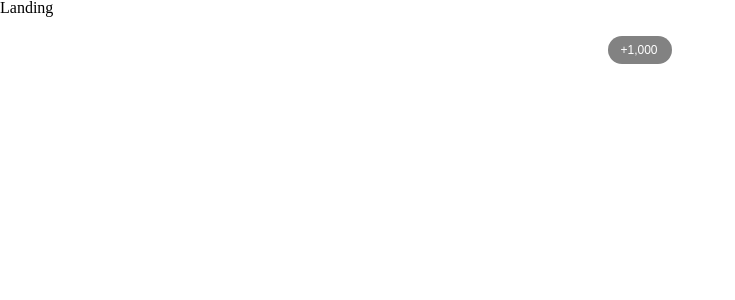
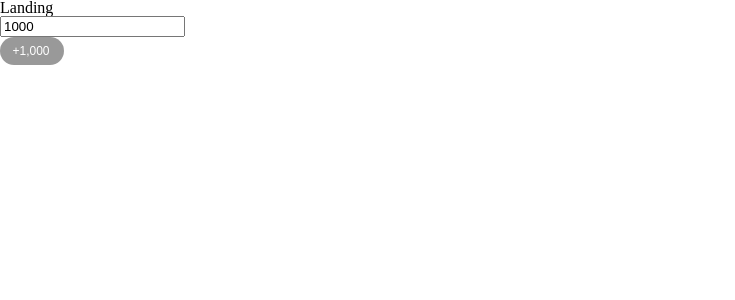
Before and after one commit to codeit-sprint14/Fandom-K, a React (Vite) app: page / in a window 1280 px wide. Shown: the top 300 px of the page, without its empty margins (0-735 px from the left). Built offline with nearby package versions, Linux system fonts and the light colour scheme; a web font is replaced by a local one.

Commit message:
🔨 Refactor: quantity 버튼 컴포넌트 파일 통합 및 기능 수정

```diff
--- a/src/App.jsx
+++ b/src/App.jsx
@@ -4,8 +4,15 @@ import List from "./pages/list/List";
 import Mypage from "./pages/mypage/Mypage";
 import NotFound from "./pages/notfound/Notfound";
 import BtnQuantity from "./components/buttons/BtnQuantity";
+import { useState } from "react";
 
 function App() {
+  const [value, setValue] = useState(1000);
+
+  const handleIncrease = () => {
+    setValue((prev) => prev + 1000);
+  };
+
   return (
     <>
       <BrowserRouter>
@@ -18,10 +25,9 @@ function App() {
         </Routes>
       </BrowserRouter>
 
-      <div
-        style={{ display: "flex", justifyContent: "center", marginTop: "20px" }}
-      >
-        <BtnQuantity onClick={() => alert("버튼 클릭!")}>+1,000</BtnQuantity>
+      <div>
+        <input type="text" value={value} readOnly />
+        <BtnQuantity clickHandler={handleIncrease}>+1,000</BtnQuantity>
       </div>
     </>
   );
--- a/src/components/buttons/BtnQuantity.jsx
+++ b/src/components/buttons/BtnQuantity.jsx
@@ -1,8 +1,44 @@
 import React from "react";
-import { StyledButton } from "./btn-quantity.styles";
+import styled, { css } from "styled-components";
 
-const BtnQuantity = ({ onClick, children }) => {
-  return <StyledButton onClick={onClick}>{children}</StyledButton>;
+const QuantityBtn = styled.button`
+  width: 64px;
+  height: 28px;
+  border: none;
+  border-radius: 100px;
+  display: flex;
+  align-items: center;
+  justify-content: center;
+  font-size: 12px;
+  color: #fff;
+  font-weight: 500;
+  font-style: normal;
+  line-height: 20px;
+  cursor: pointer;
+  padding: 5px 14px 5px 12px;
+  transition: all 0.2s ease-in-out;
+  gap: 10px;
+  flex-shrink: 0;
+  background: gray;
+  opacity: 0.8;
+
+  &:hover {
+    opacity: 1;
+  }
+
+  ${({ styles }) =>
+    styles &&
+    css`
+      ${styles}
+    `}
+`;
+
+const BtnQuantity = ({ styles, clickHandler, children }) => {
+  return (
+    <QuantityBtn onClick={clickHandler} styles={styles}>
+      {children}
+    </QuantityBtn>
+  );
 };
 
 export default BtnQuantity;
--- a/src/components/buttons/btn-quantity.styles.js
+++ /dev/null
@@ -1,26 +0,0 @@
-import styled from "styled-components";
-
-export const StyledButton = styled.button`
-  width: 64px;
-  height: 28px;
-  border: none;
-  border-radius: 100px;
-  display: flex;
-  align-items: center;
-  justify-content: center;
-  font-size: 12px;
-  color: #fff;
-  font-weight: 500;
-  font-style: normal;
-  line-height: 20px;
-  cursor: pointer;
-  padding: 5px 14px 5px 12px;
-  transition: all 0.2s ease-in-out;
-  gap: 10px;
-  flex-shrink: 0;
-  background: #828282;
-
-  &:hover {
-    opacity: 0.8;
-  }
-`;
```
Also changed, not shown: src/components/modals/ModalHeader.jsx (added, +14 -0 lines), src/components/modals/modal-header.styles.js (added, +37 -0 lines), 1 other file (tests, documents, lock files or other folders).
